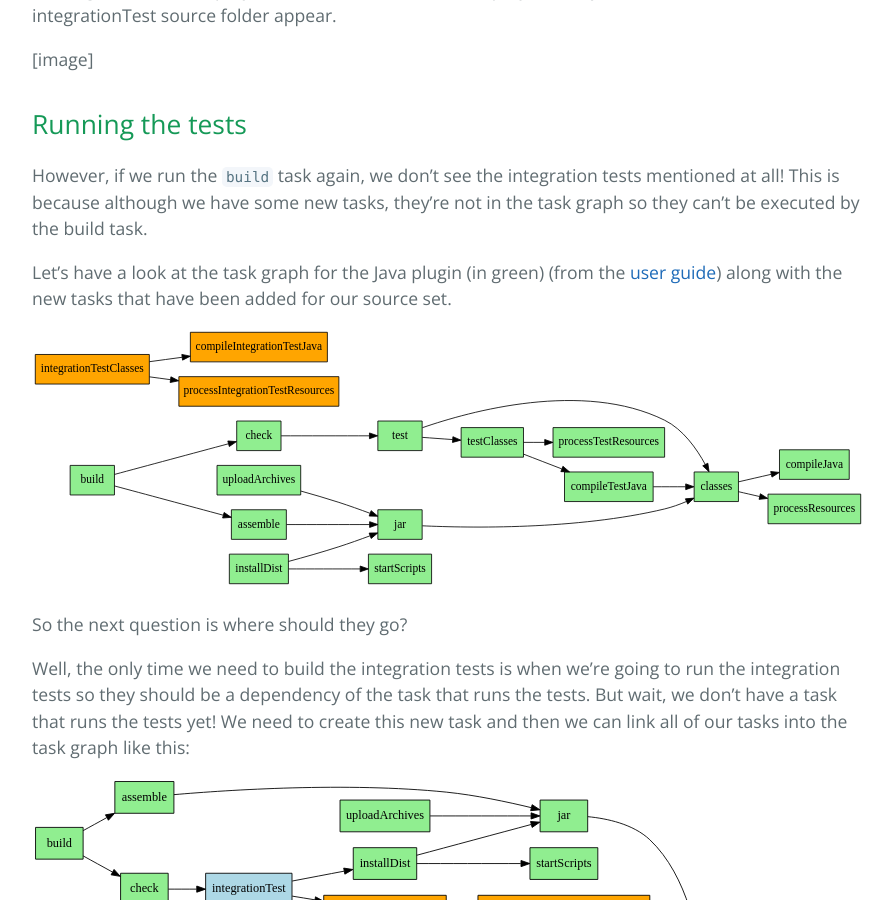
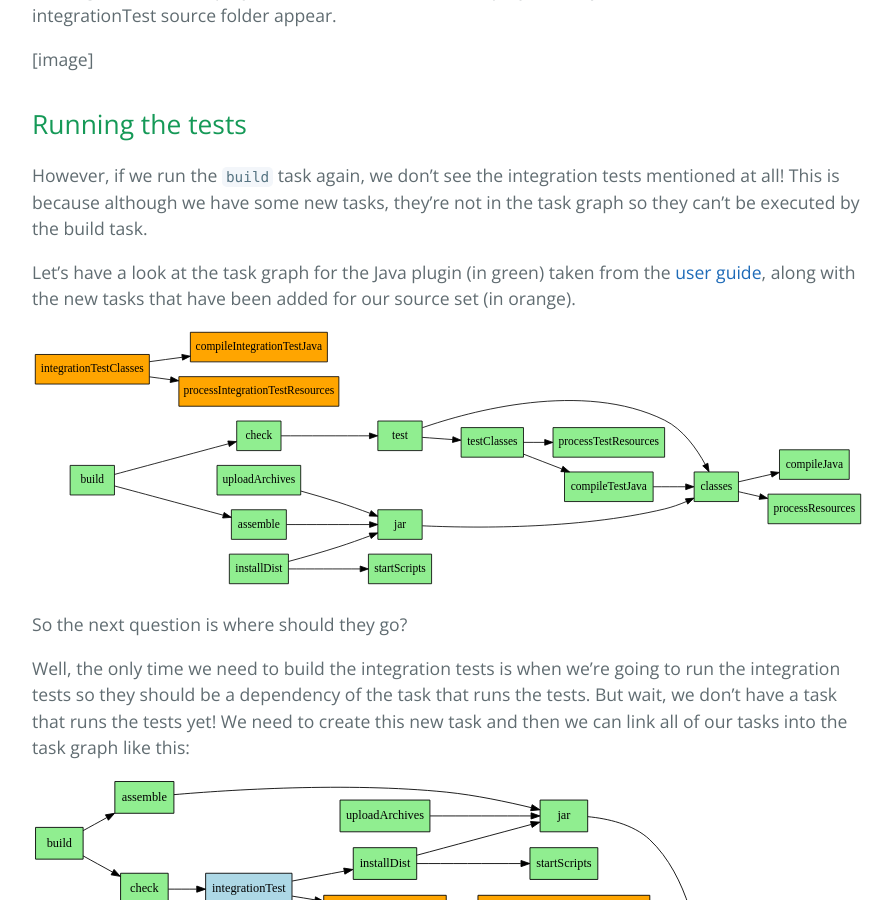
Before and after one commit to Azquelt/gradle-workshop, a Jekyll site: the page built from index.md, in a window 1280 px wide and 900 px high, scrolled down 4128 px. Shown: the whole window, without its empty margins (192-1085 px from the left). Built offline with Jekyll 4.4.1, drawn with Linux system fonts in a browser that asks for light colours; some of the changed lines change nothing that is shown; some of the changed text lies outside the part shown.

Commit message:
Set the correct git repository URI

```diff
--- a/index.md
+++ b/index.md
@@ -18,7 +18,7 @@
 * Click the Open perspective button
 * Select the **Git** perspective
 * Click the button to **Clone a Git Repository**
-* Set the URI to **placeholder** and click **Next >**
+* Set the URI to **https://github.com/Azquelt/gradle-workshop.git** and click **Next >**
 * Select the **master** branch and click **Next >**
 * Choose a directory to store the checked out code
   * this should **not** be in your eclipse workspace
@@ -147,7 +147,7 @@
 
 However, if we run the `build` task again, we don't see the integration tests mentioned at all! This is because although we have some new tasks, they're not in the task graph so they can't be executed by the build task.
 
-Let's have a look at the task graph for the Java plugin (in green) (from the [user guide][task graph]) along with the new tasks that have been added for our source set.
+Let's have a look at the task graph for the Java plugin (in green) taken from the [user guide][java tasks], along with the new tasks that have been added for our source set (in orange).
 
 ![Task graph for Java plugin next to tasks for integration tests](images/tasks1.svg)
 
@@ -197,7 +197,7 @@
 [java properties]: https://docs.gradle.org/current/userguide/java_plugin.html#N1529B
 [source sets]: https://docs.gradle.org/current/userguide/java_plugin.html#N14E7A
 [java configurations]: https://docs.gradle.org/current/userguide/java_plugin.html#sec:java_plugin_and_dependency_management
-[task graph]: https://docs.gradle.org/current/userguide/java_plugin.html#N14E92
+[java tasks]: https://docs.gradle.org/current/userguide/java_plugin.html#N14E92
 [sourceset interface]: https://docs.gradle.org/current/javadoc/org/gradle/api/tasks/SourceSet.html
 [sourceSets property]: https://docs.gradle.org/current/dsl/org.gradle.api.Project.html#org.gradle.api.Project:sourceSets
 [test task type]: https://docs.gradle.org/current/dsl/org.gradle.api.tasks.testing.Test.html
```
